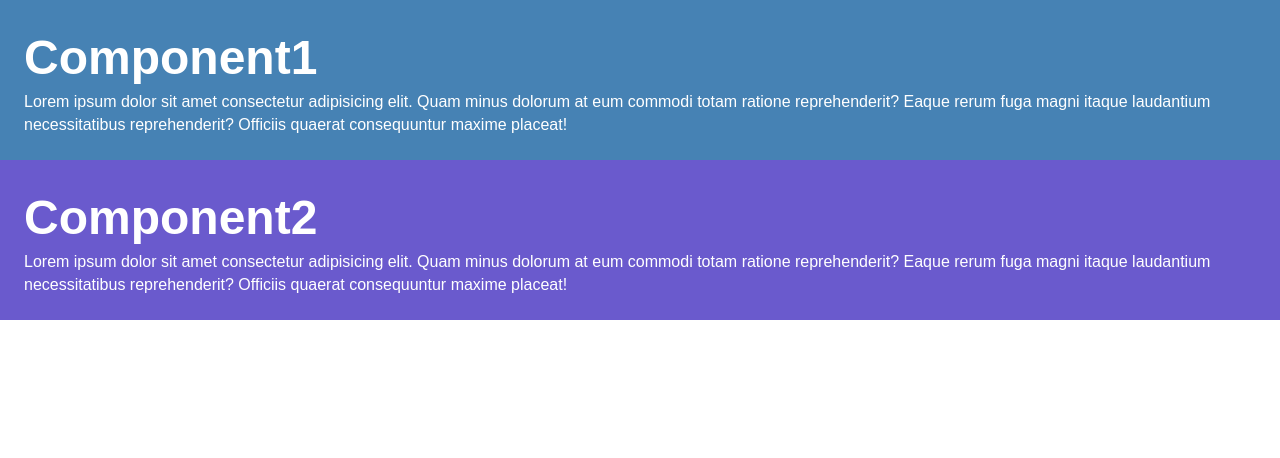
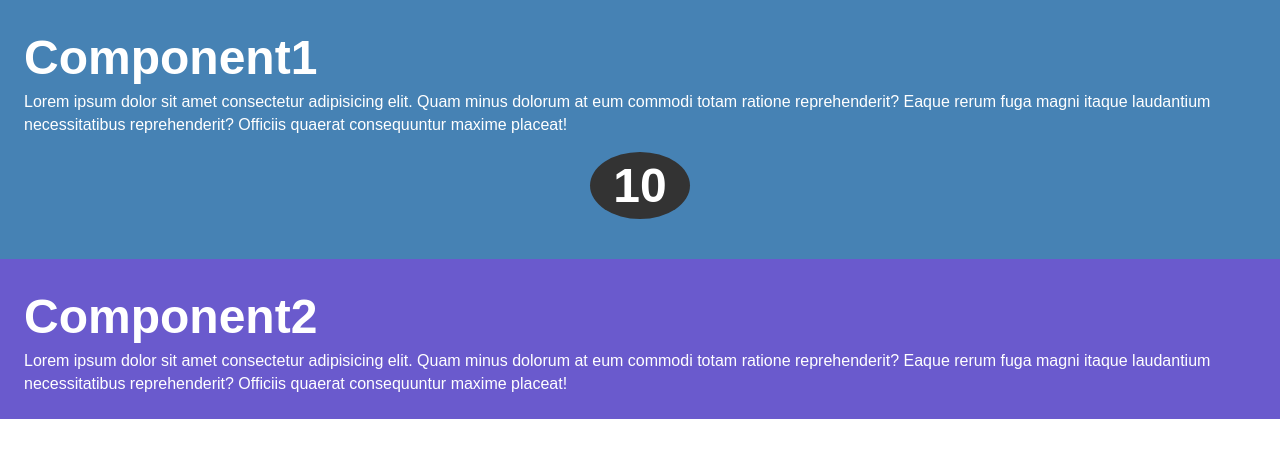
Before and after one commit to webQbe/react_spring_animations, a React (Vite) app: page / in a window 1280 px wide. Shown: the top 458 px of the page. Built offline with nearby package versions, Linux system fonts and the light colour scheme.

Commit message:
Animated number from 0-10 & displayed it in styled counter

```diff
--- a/src/components/Component1.jsx
+++ b/src/components/Component1.jsx
@@ -4,7 +4,7 @@ import { useSpring, animated } from '@react-spring/web'
 export default function Component1() {
 
   // Define animation style object
-  const c1Style = useSpring({
+  const animStyle = useSpring({
     from: {
             opacity: 0,                     // Start from completely transparent
             transform: 'translateY(-500px)' // Start 500px above its normal position
@@ -16,10 +16,26 @@ export default function Component1() {
         },
   })
 
+  /* Define 0 - 10 Count-Up Animation  */
+  const animStyle2 = useSpring({
+    from: { number: 0 },
+    to: { number: 10 },
+    config: { duration: 2000 }              // take 2 seconds to complete the animation
+  })
+
+  /* Styling for <animated.h1> */
+  const counter = {
+    background: '#333',
+    textAlign: 'center',
+    width: '100px',
+    borderRadius: '50%',
+    margin: '1rem auto'
+  }
+
   return (
-    <animated.div   // Special div component from React Spring that accepts animated styles
+    <animated.div     // Special div component from React Spring that accepts animated styles
       style={{
-        ...c1Style, // Accept the animation style object in as a prop
+        ...animStyle, // Accept the animation style object in as a prop
         /* Merge in regular CSS props */
         background: 'steelblue',
         color: 'white',
@@ -33,6 +49,21 @@ export default function Component1() {
         magni itaque laudantium necessitatibus reprehenderit? Officiis quaerat
         consequuntur maxime placeat!
       </p>
+
+
+      <div>
+          <animated.h1 /* This tag makes sure the number value updates as part of the animation */
+              style={ counter } // Style for for the tag
+          >
+            { // Access count-up animation
+              animStyle2.number.to(
+                        // Convert to an integer for display
+                        n => n.toFixed(0)
+                      )
+            }
+          </animated.h1>
+      </div>
+
     </animated.div>
   )
 }
```
